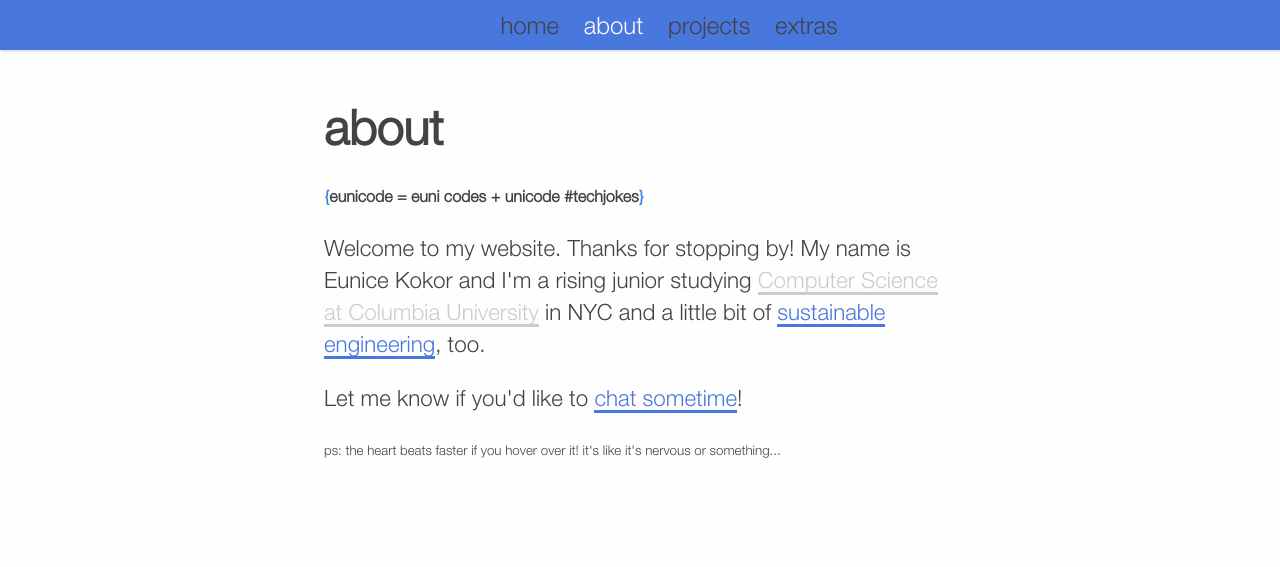
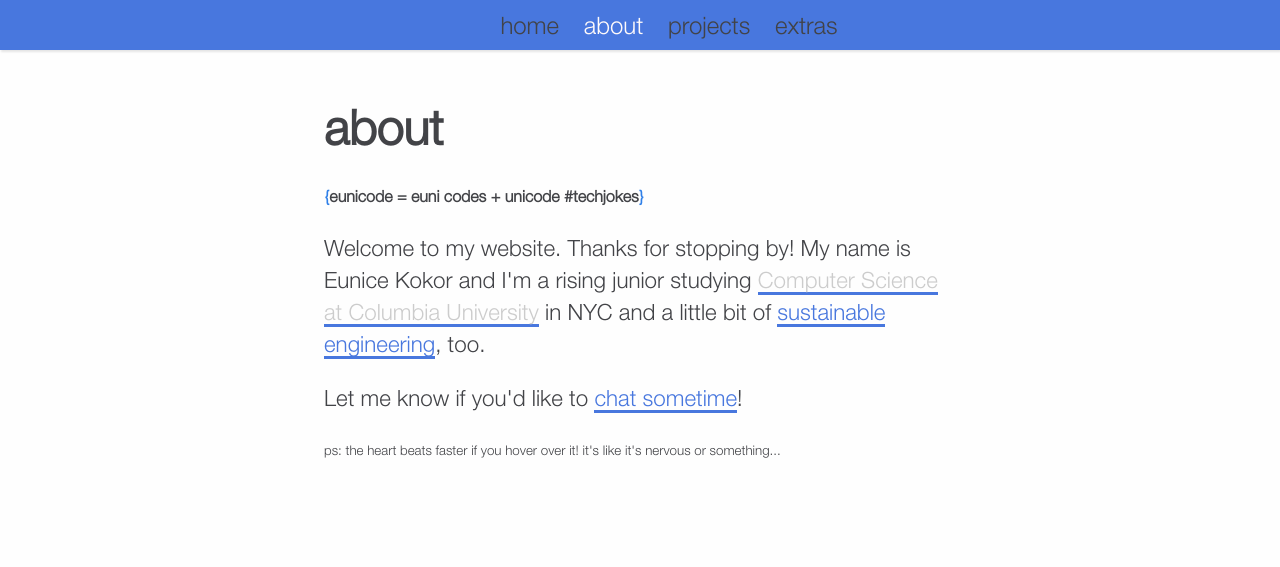
Before and after one commit to eunicekokor/eunicekokor.github.io, a Flask app: page /about in a window 1280 px wide, with the pointer over the restyled element. Shown: the top 567 px of the page. Run offline with Flask 2, Linux system fonts and the light colour scheme; some libraries are stand-ins or nearby versions; some web fonts are replaced.

Commit message:
Update style.css

```diff
--- a/static/css/style.css
+++ b/static/css/style.css
@@ -92,7 +92,7 @@ a:visited {
 #para_link:hover{
   color: #ccc;
   border-bottom: solid;
-  border-color: #ccc;
+  border-color: #4877DE;
 }
 .active {
     color: snow;
```
